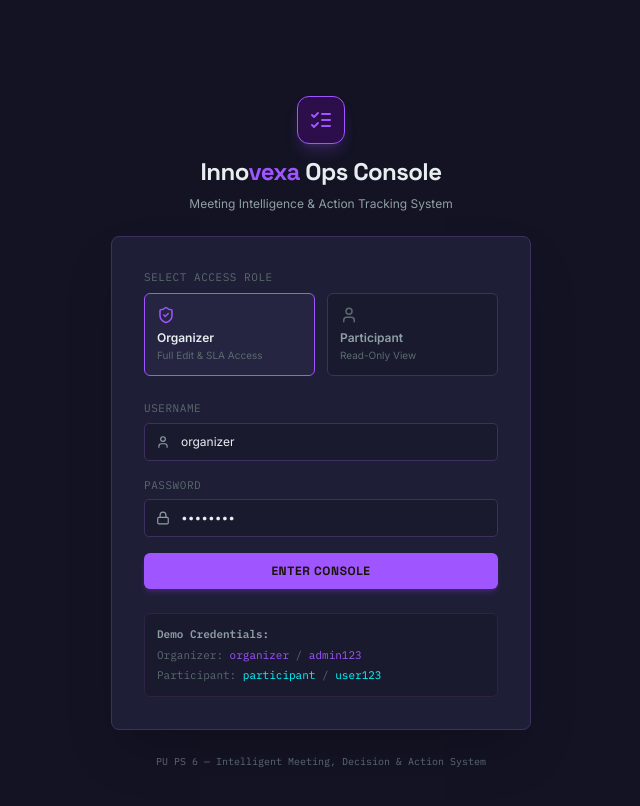
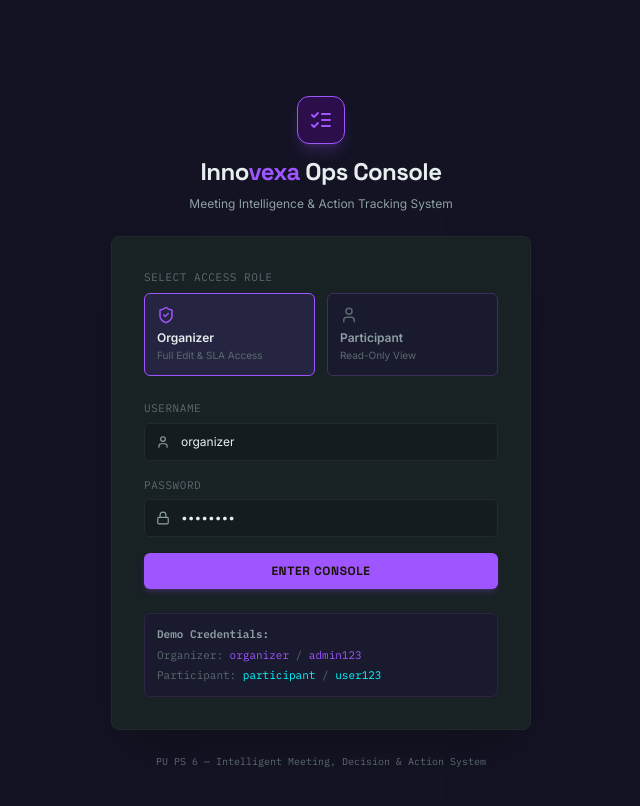
Before and after one commit to Harshmalhotra2007/Innovexa, a Next.js app: page /login in a window 1280 px wide. Shown: the top 806 px of the page, without its empty margins (319-959 px from the left). Built offline with nearby package versions, Linux system fonts and the light colour scheme.

Commit message:
style: apply user adjustments to AI Agent ready badge and complete naming rebranding

```diff
--- a/src/app/globals.css
+++ b/src/app/globals.css
@@ -3,24 +3,24 @@
 @tailwind utilities;
 
 :root {
-  --bg: #131324;
-  --bg-raised: #1a1a2f;
-  --panel: #1e1e36;
-  --panel-alt: #252542;
-  --border: #3e305e;
-  --border-soft: #2d2345;
+  --bg: #0D1315;
+  --bg-raised: #141C1F;
+  --panel: #182124;
+  --panel-alt: #1F292D;
+  --border: #212B2E;
+  --border-soft: #2A363A;
   --text: #E7EEEF;
   --text-dim: #8FA0A4;
   --text-faint: #5B6A6E;
-  --amber: #9f55ff;
-  --amber-dim: #2b0e4a;
-  --teal: #00ffff;
-  --teal-dim: #052e33;
-  --red: #ff007f;
-  --red-dim: #4a0e28;
+  --amber: #E8A33D;
+  --amber-dim: #2D2316;
+  --teal: #49B9AE;
+  --teal-dim: #152928;
+  --red: #E2666A;
+  --red-dim: #2E1C1D;
   --font-mono: var(--font-mono), ui-monospace, monospace;
-  --font-display: var(--font-display), 'Segoe UI', sans-serif;
-  --font-body: var(--font-body), 'Segoe UI', sans-serif;
+  --font-display: var(--font-display), 'Space Grotesk', sans-serif;
+  --font-body: var(--font-body), 'Inter', sans-serif;
 }
 
 body {
@@ -110,7 +110,7 @@ code, pre, .font-mono, .badge-mono {
   background: var(--text-faint);
 }
 
-/* Cyberpunk & Neon Theme Custom Additions */
+/* Innovexa Ops Classic Buttons & Controls */
 .cyberpunk-btn {
   font-family: var(--font-mono);
   font-size: 11px;
@@ -118,35 +118,35 @@ code, pre, .font-mono, .badge-mono {
   letter-spacing: 0.5px;
   padding: 6px 12px;
   border-radius: 4px;
-  border: 1px solid #ff00aa;
+  border: 1px solid var(--red);
   background: transparent;
-  color: #ff00aa;
+  color: var(--red);
   transition: all 0.2s ease;
   cursor: pointer;
   outline: none;
 }
 
 .cyberpunk-btn:hover, .cyberpunk-btn:focus {
-  background: #ff00aa;
-  color: #ffffff;
-  box-shadow: 0 0 10px #ff00aa;
+  background: var(--red);
+  color: #1A1305;
+  box-shadow: 0 0 10px rgba(226, 102, 106, 0.4);
 }
 
 .cyberpunk-btn.delete-btn {
-  border: 1px solid #ff00aa;
-  color: #ff00aa;
+  border: 1px solid var(--red);
+  color: var(--red);
 }
 
 .cyberpunk-btn.delete-btn:hover, .cyberpunk-btn.delete-btn:focus {
-  background: #ff00aa;
-  color: #ffffff;
-  box-shadow: 0 0 12px #ff00aa;
+  background: var(--red);
+  color: #1A1305;
+  box-shadow: 0 0 12px rgba(226, 102, 106, 0.4);
 }
 
 .cyberpunk-select {
-  background: #1a1a2e;
-  border: 1px solid #00ffff;
-  color: #00ffff;
+  background: var(--bg-raised);
+  border: 1px solid var(--border);
+  color: var(--amber);
   font-family: var(--font-mono);
   font-size: 11px;
   padding: 4px 8px;
@@ -157,66 +157,31 @@ code, pre, .font-mono, .badge-mono {
 }
 
 .cyberpunk-select:hover, .cyberpunk-select:focus {
-  box-shadow: 0 0 8px #00ffff;
+  border-color: var(--amber);
+  box-shadow: 0 0 8px rgba(232, 163, 61, 0.2);
 }
 
 .cyberpunk-select option {
-  background: #141c1f;
+  background: var(--bg-raised);
   color: var(--text);
 }
 
-/* Audio Recording & Playback Cyberpunk Styles */
-.record-btn {
-  background: #ff00aa !important;
-  color: #fff !important;
-  box-shadow: 0 0 10px #ff00aa;
-  animation: pulse 2s infinite;
-  font-family: var(--font-mono);
-  font-weight: bold;
-}
-
-.record-btn:hover {
-  background: #ff33bb !important;
-  box-shadow: 0 0 20px #ff00aa;
-}
-
-@keyframes pulse {
-  0% { box-shadow: 0 0 10px #ff00aa; }
-  50% { box-shadow: 0 0 20px #ff00aa; }
-  100% { box-shadow: 0 0 10px #ff00aa; }
-}
-
+/* Audio Player Styles */
 .recording-player {
-  background: #1a1a2e;
-  border: 1px solid #00ffff;
-  box-shadow: 0 0 10px rgba(0, 255, 255, 0.1);
+  background: var(--panel);
+  border: 1px solid var(--border);
   padding: 1rem;
   margin: 1rem 0;
-  border-radius: 4px;
+  border-radius: 6px;
 }
 
 .recording-meta {
   display: flex;
   justify-content: space-between;
-  color: #bcaba0;
+  color: var(--text-dim);
   font-family: var(--font-mono);
   font-size: 11px;
   margin-top: 0.5rem;
-}
-
-.upload-zone {
-  border: 2px dashed #00ffff;
-  padding: 2rem;
-  text-align: center;
-  background: rgba(0, 255, 255, 0.05);
-  border-radius: 4px;
-  cursor: pointer;
-  transition: all 0.2s ease;
-}
-
-.upload-zone:hover {
-  background: rgba(0, 255, 255, 0.1);
-  box-shadow: 0 0 12px rgba(0, 255, 255, 0.2);
 }
 
 /* Waveform Pulse CSS Animation */
@@ -231,7 +196,7 @@ code, pre, .font-mono, .badge-mono {
 
 .waveform-bar {
   width: 4px;
-  background-color: #ff00aa;
+  background-color: var(--amber);
   border-radius: 2px;
   height: 8px;
 }
@@ -251,15 +216,3 @@ code, pre, .font-mono, .badge-mono {
   from { height: 6px; transform: scaleY(1); }
   to { height: 26px; transform: scaleY(1.3); }
 }
-
-/* Custom Cyberpunk Audio Player Style */
-audio::-webkit-media-controls-enclosure {
-  background-color: #1a1a2e;
-  border: 1px solid #00ffff;
-  border-radius: 4px;
-}
-
-audio::-webkit-media-controls-play-button {
-  background-color: #00ffff;
-  border-radius: 50%;
-}
--- a/src/app/meetings/page.tsx
+++ b/src/app/meetings/page.tsx
@@ -238,7 +238,7 @@ export default function MeetingsPage() {
                 <div className="flex items-center gap-2">
                   <span className="font-body text-sm font-semibold text-[#E7EEEF]">{m.title}</span>
                   <span className="ops-badge border-[#3e305e] text-[#8FA0A4]">{m.department}</span>
-                  <span className="ops-badge border-[#B026FF]/50 bg-[#B026FF]/10 text-[#D946EF] text-[10px]">
+                  <span className="ops-badge border-[#E8A33D]/50 bg-[#2D2316] text-[#E8A33D] text-[10px]">
                     AI AGENT READY
                   </span>
                 </div>
```
Also changed, not shown: src/components/AIAgentPanel.tsx (+21 -21 lines), 1 other file (tests, documents, lock files or other folders).
